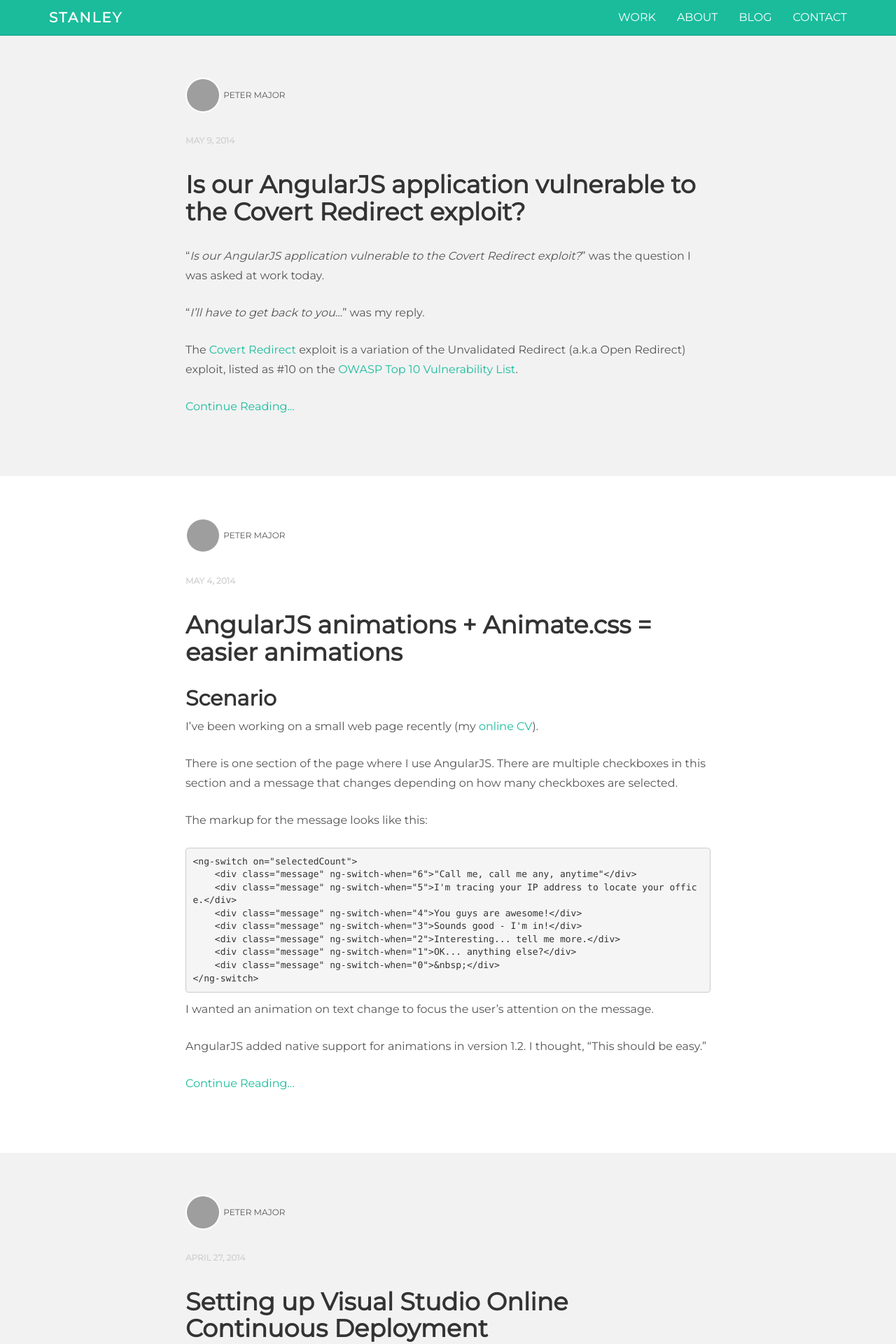
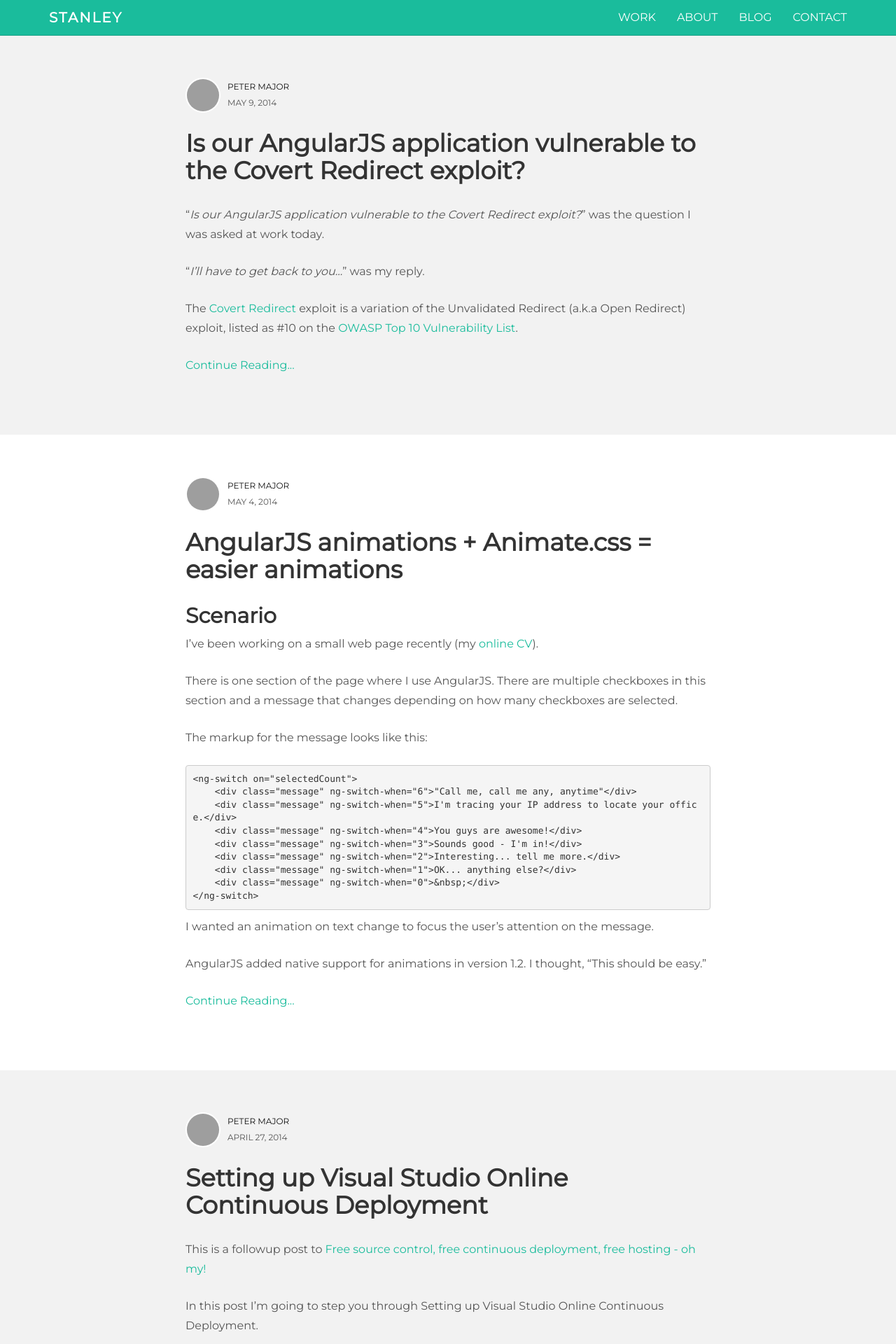
Before and after one commit to petermajor/petermajor.github.io, a Jekyll site: the page built from index.html, in a window 1280 px wide. Shown: the top 1920 px of the page at 70% size. Built offline with Jekyll 4.4.1, drawn with Linux system fonts in a browser that asks for light colours; nearby versions of some CDN libraries; grey boxes are pictures that could not be loaded.

Commit message:
For posts and index, change author name and date layout

```diff
--- a/assets/css/main.css
+++ b/assets/css/main.css
@@ -187,14 +187,17 @@ a.post-title {
 bd {
 	font-size: 12px;
 	text-transform: uppercase;
-	color: #d2d2d2;
-	font-weight: 700;
+	font-weight: 200;
+	margin: 4px 0;
 }
 
 /* Blog Author*/
 ba {
 	font-size: 12px;
 	text-transform: uppercase;
+	display: block;
+	margin: 4px 0;
+	color: #111;
 }
 
 /* Blog Quote */
@@ -237,8 +240,10 @@ bt {
 }
 
 img.avatar {
+	float: left;
 	border-radius: 100%;
 	border: 2px solid #FFF;
 	height: 50px;
 	weight: 50px;
+	margin-right: 10px;
 }
--- a/index.html
+++ b/index.html
@@ -8,13 +8,9 @@ layout: default
 		<div class="row">
 			<div class="col-lg-8 col-lg-offset-2">
 				{% assign author = site.data.authors[post.author] %}
-				{% if author %}
-				<p>
-					<img class="avatar" src="{{author.avatar}}" alt="A photo of {{ author.name }}">
-					<ba>{{ author.name }}</ba>
-				</p>
-				{% endif %}
-				<p><bd>{{ post.date | date: "%B %-d, %Y" }}</bd></p>
+				<img class="avatar" src="{{author.avatar}}" alt="A photo of {{ author.name }}">
+				<ba>{{ author.name }}</ba>
+				<bd>{{ post.date | date: "%B %-d, %Y" }}</bd>
 				<h1><a class="post-title" href="{{ post.url }}">{{ post.title }}</a></h1>
 				{% if post.content contains '<!--more-->' %}
 					{{ post.content | split:'<!--more-->' | first }}
```
Also changed, not shown: _layouts/post.html (+3 -7 lines).
